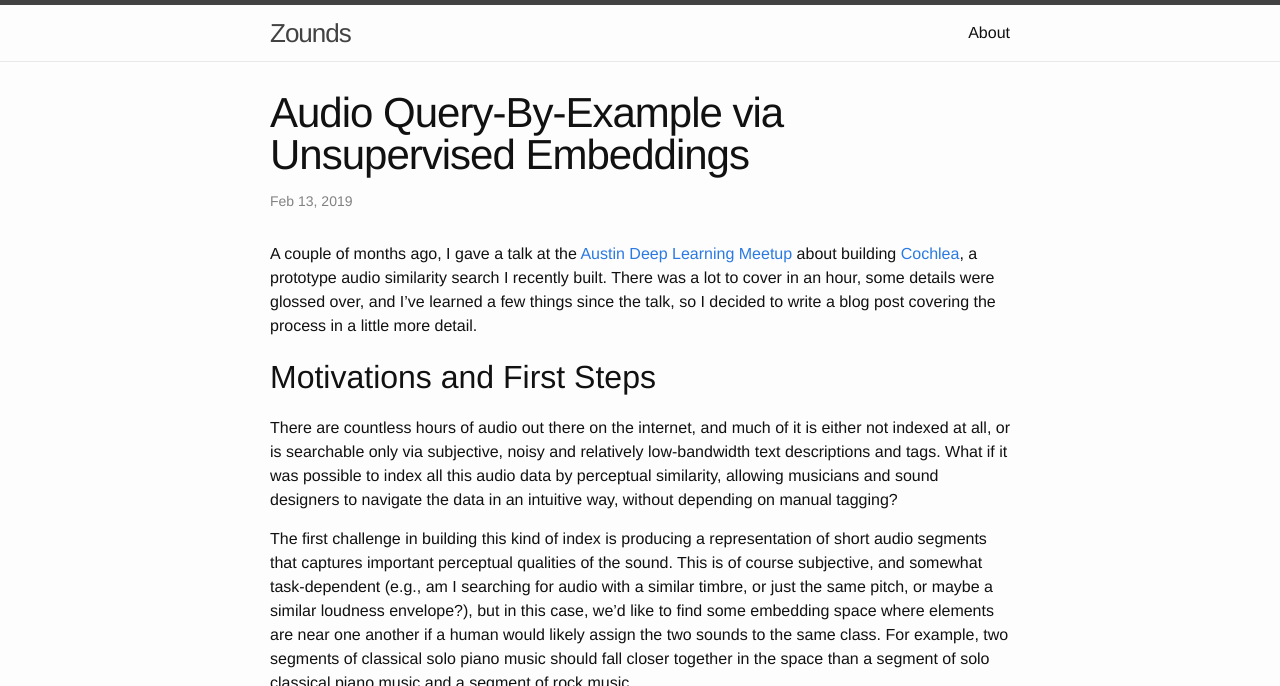
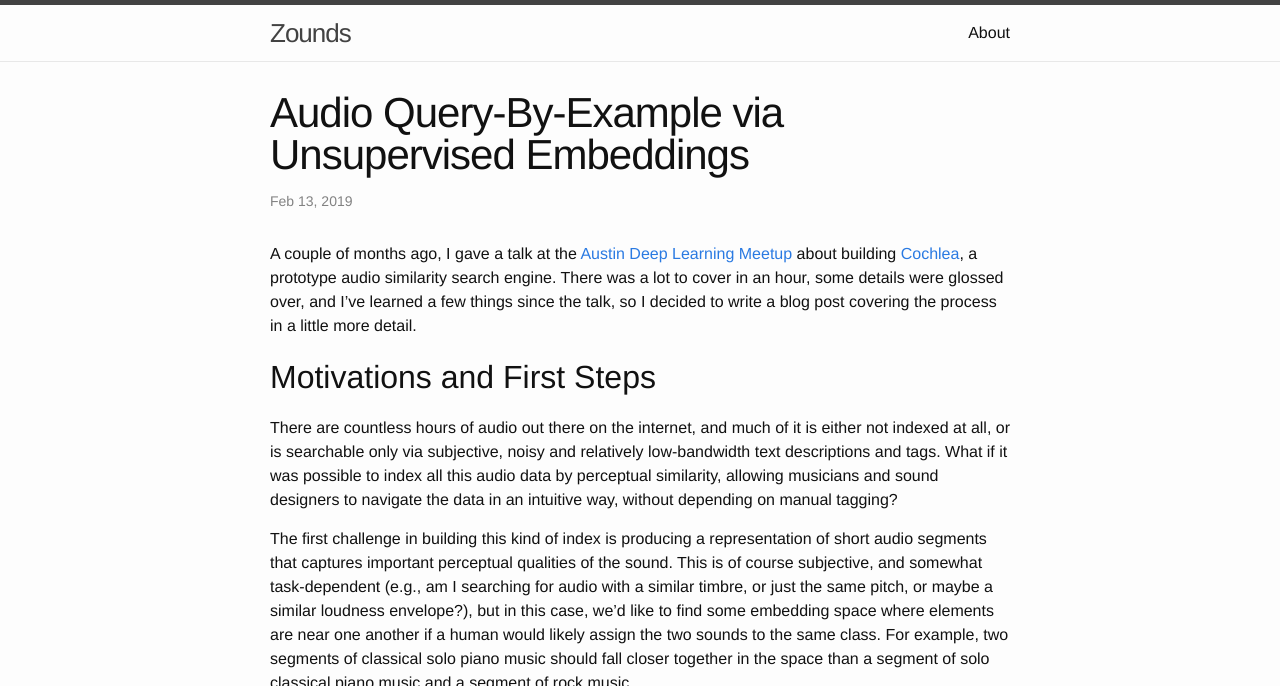
Before and after one commit to JohnVinyard/JohnVinyard.github.io, a Jekyll site: the page built from _posts/2019-02-20-unsupervised-semantic-audio-embeddings.md, in a window 1280 px wide and 900 px high, cut to the strip 0-686 px from the top of the window. Built offline with Jekyll 4.4.1, drawn with Linux system fonts in a browser that asks for light colours; formulas are drawn with MathJax 3; comment, search, counter and statistics services are not loaded.

Commit message:
Fix awkward phrasing in first sentence

```diff
--- a/_posts/2019-02-20-unsupervised-semantic-audio-embeddings.md
+++ b/_posts/2019-02-20-unsupervised-semantic-audio-embeddings.md
@@ -9,9 +9,9 @@ published: true
 A couple of months ago, I gave a talk at the
 [Austin Deep Learning Meetup](https://www.meetup.com/Austin-Deep-Learning/events/256293686/)
 about building [Cochlea](https://cochlea.xyz/sounds?query=flute), a prototype audio
-similarity search I recently built.  There was a lot to cover in an hour, some
-details were glossed over, and I've learned a few things since the talk, so I
-decided to write a blog post covering the process in a little more detail.
+similarity search engine.  There was a lot to cover in an hour, some details
+were glossed over, and I've learned a few things since the talk, so I decided
+to write a blog post covering the process in a little more detail.
 
 ## Motivations and First Steps
 There are countless hours of audio out there on the internet, and much of it is
```
